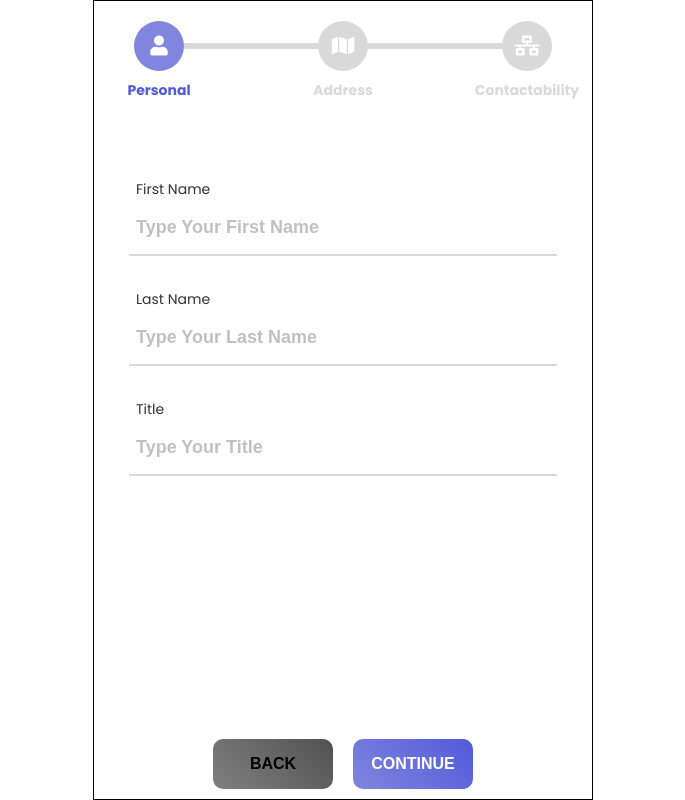
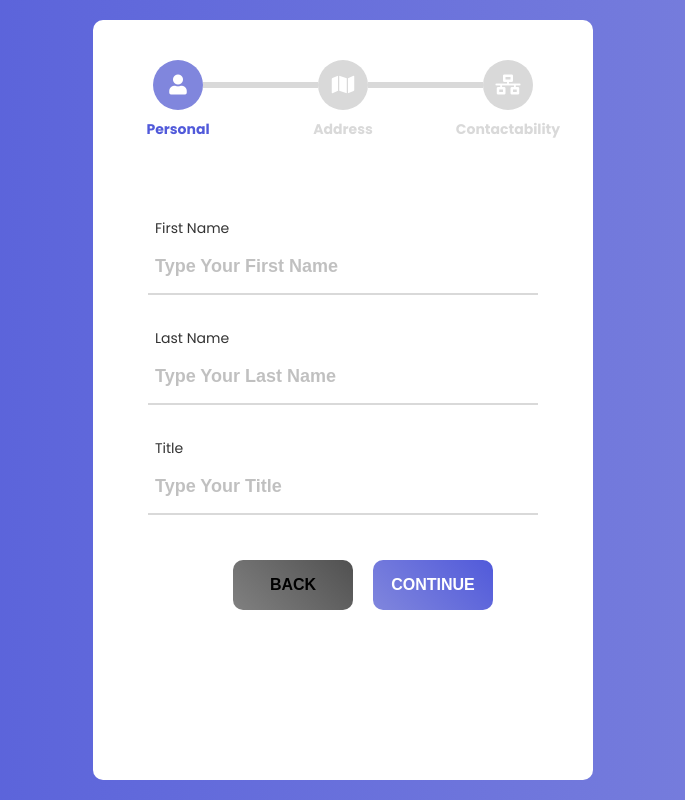
Before and after one commit to YeudaWitman/Contact-Form, a React (Create React App) app: page / in a window 1280 px wide. Shown: the whole page, without its empty margins (297-982 px from the left). Built offline with nearby package versions, Linux system fonts and the light colour scheme.

Commit message:
update design

```diff
--- a/src/App.css
+++ b/src/App.css
@@ -1,7 +1,9 @@
 .app {
 	max-width: 500px;
-	margin: 0px auto;
+	margin: 20px auto 20px auto;
 	position: relative;
-	border: 1px solid #000;
-	height: 100vh;
+	height: 95vh;
+	background-color: #fff;
+	padding: 20px;
+	border-radius: 10px;
 }
--- a/src/components/buttons/Buttons.css
+++ b/src/components/buttons/Buttons.css
@@ -3,7 +3,7 @@
 	position: absolute;
 	display: flex;
 	justify-content: center;
-	bottom: 0;
+	bottom: 5;
 	width: 100%;
 }
 
--- a/src/index.css
+++ b/src/index.css
@@ -8,6 +8,12 @@ body {
 	font-family: "Poppins", "Roboto", sans-serif;
 	-webkit-font-smoothing: antialiased;
 	-moz-osx-font-smoothing: grayscale;
+	background: rgb(81, 90, 218);
+	background: linear-gradient(
+		90deg,
+		rgba(81, 90, 218, 1) 0%,
+		rgba(128, 134, 221, 1) 100%
+	);
 }
 
 code {
```
